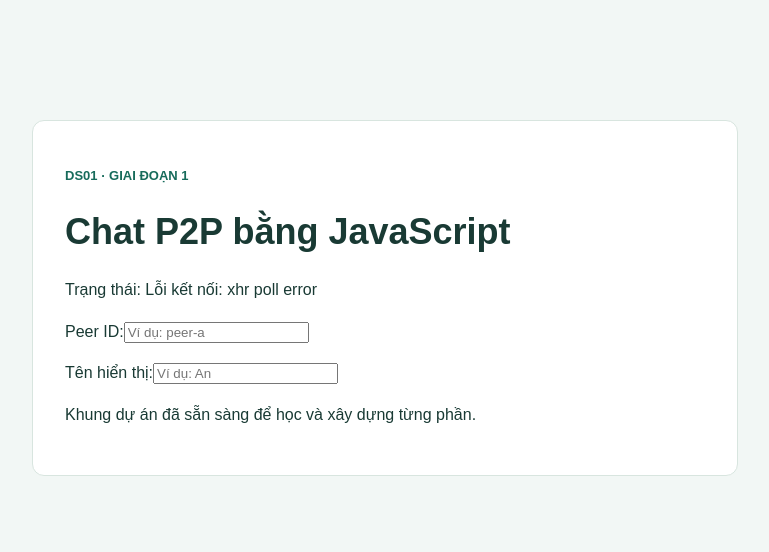
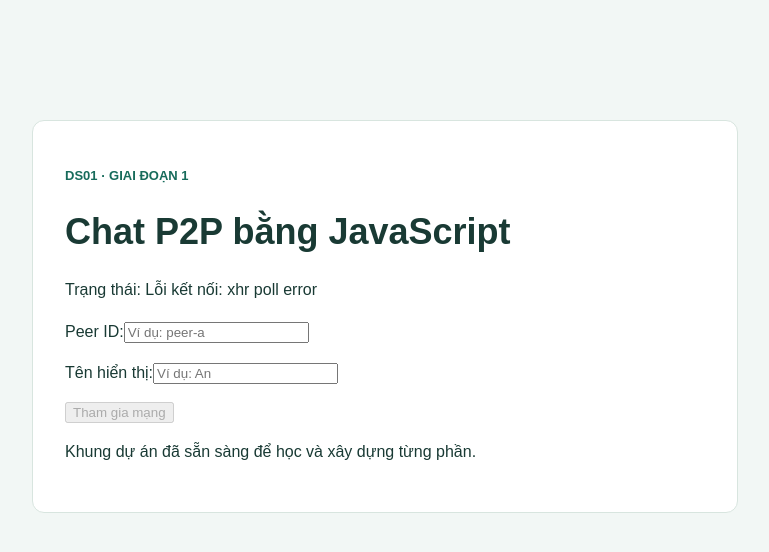
Before and after one commit to NhungNT27112005/DS01---Chat-p2p, a React (Vite) app: page / in a window 1280 px wide. Shown: the top 552 px of the page, without its empty margins (255-1024 px from the left). Built offline with nearby package versions, Linux system fonts and the light colour scheme; no server answers.

Commit message:
Them nut tham gia mang cho peer

```diff
--- a/src/web-peer/App.jsx
+++ b/src/web-peer/App.jsx
@@ -1,5 +1,5 @@
 import { useEffect, useState } from 'react';
-import { signalingSocket } from './services/signaling.js';
+import { signalingSocket, registerPeer } from './services/signaling.js';
 
 export default function App() {
   const [connectionStatus, setConnectionStatus] =
@@ -35,6 +35,14 @@ export default function App() {
     };
   }, []);
 
+  function handleRegister() {
+    if (!signalingSocket.connected) {
+      return;
+    }
+
+    registerPeer(peerId, displayName);
+  }
+
   return (
     <main>
       <p className="label">DS01 · GIAI ĐOẠN 1</p>
@@ -63,6 +71,17 @@ export default function App() {
           />
         </label>
       </p>
+      <button
+        type="button"
+        onClick={handleRegister}
+        disabled={
+          !signalingSocket.connected ||
+          !peerId.trim() ||
+          !displayName.trim()
+        }
+      >
+        Tham gia mạng
+      </button>
       <p>Khung dự án đã sẵn sàng để học và xây dựng từng phần.</p>
     </main>
   );
```
